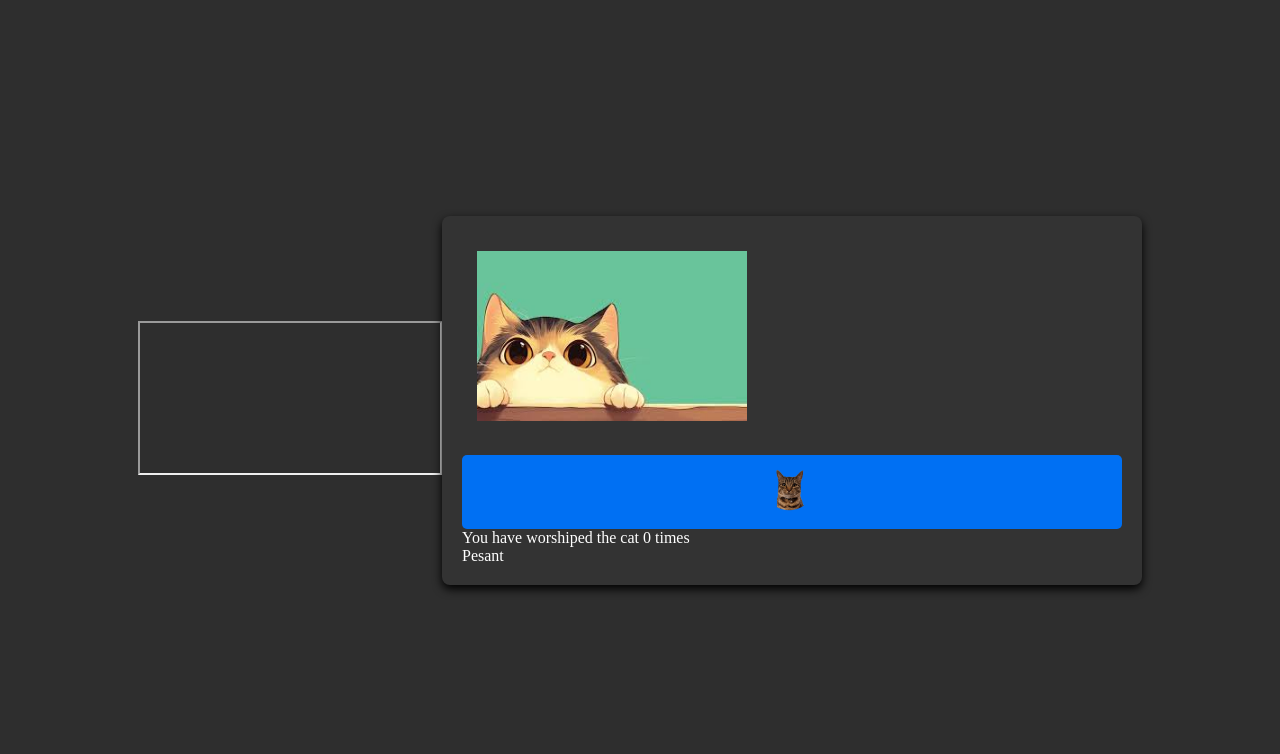
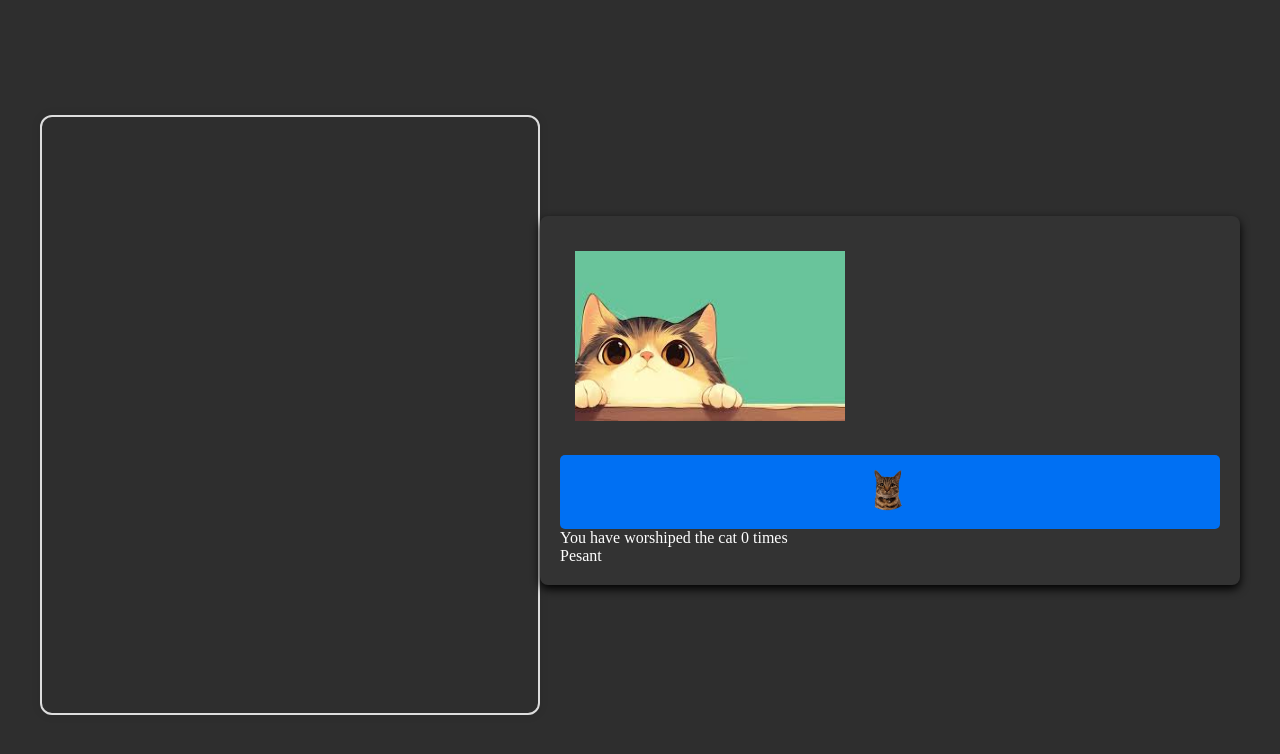
Before and after one commit to Jayden-Stein/CatClicker, a plain HTML site: page catclicker.html in a window 1280 px wide. Drawn offline with Linux system fonts and the light colour scheme.

Commit message:
Update catstyle.css

```diff
--- a/catstyle.css
+++ b/catstyle.css
@@ -15,6 +15,20 @@ body{
     min-height: 100vh;
     background-color: #2e2e2e;
     color: #fff;
+}
+
+iframe{
+    border: 2px solid #ddd;
+    border-radius: 12px;
+    box-shadow: 0 0 10px rgba(0,0,0,0.1);
+    width: 500px;
+    height: 600px;
+}
+
+.embed-container{
+    display: flex;
+    jutify-content: center;
+    margin-top: 30px;
 }
 
 .container{
```
